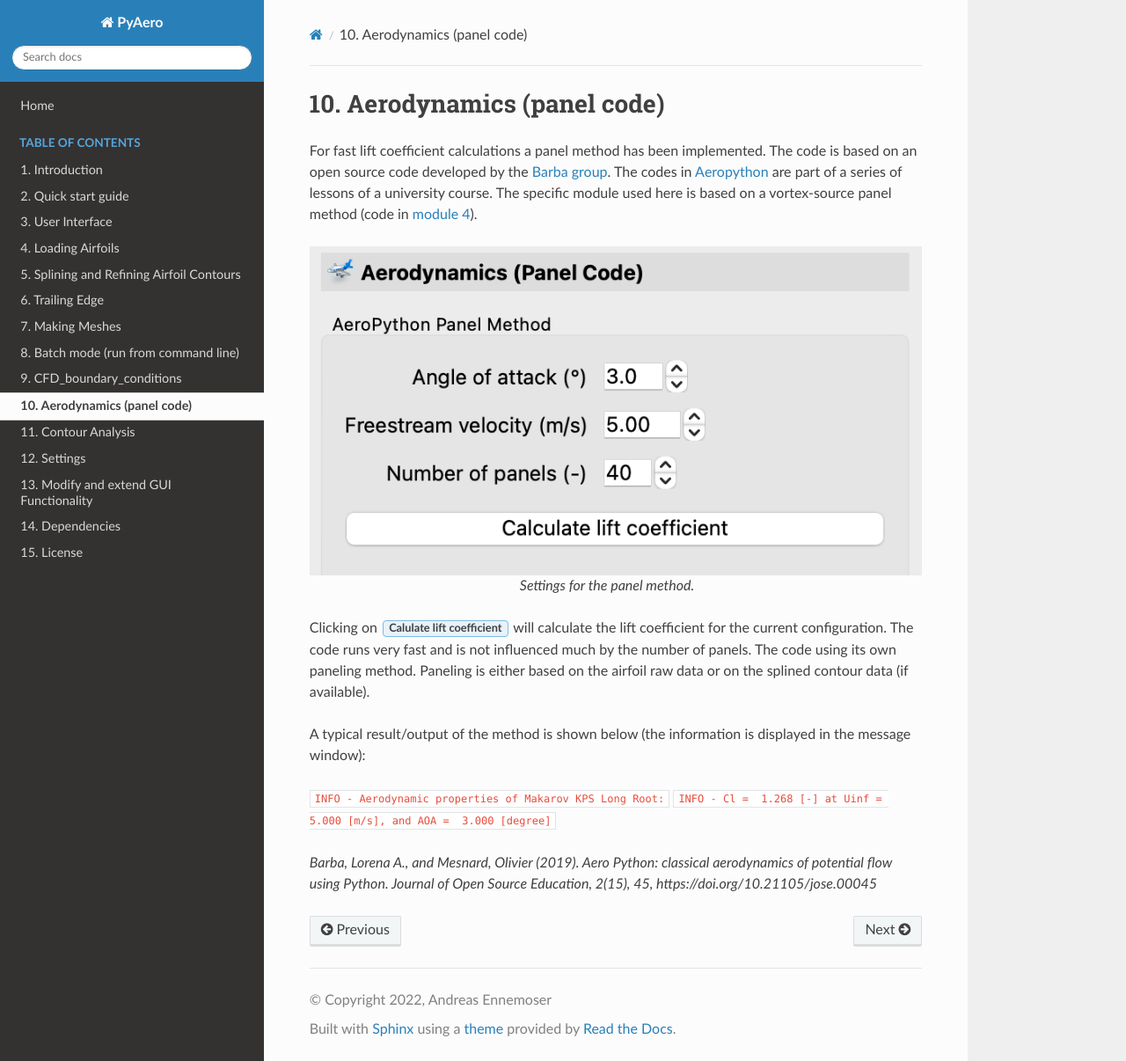
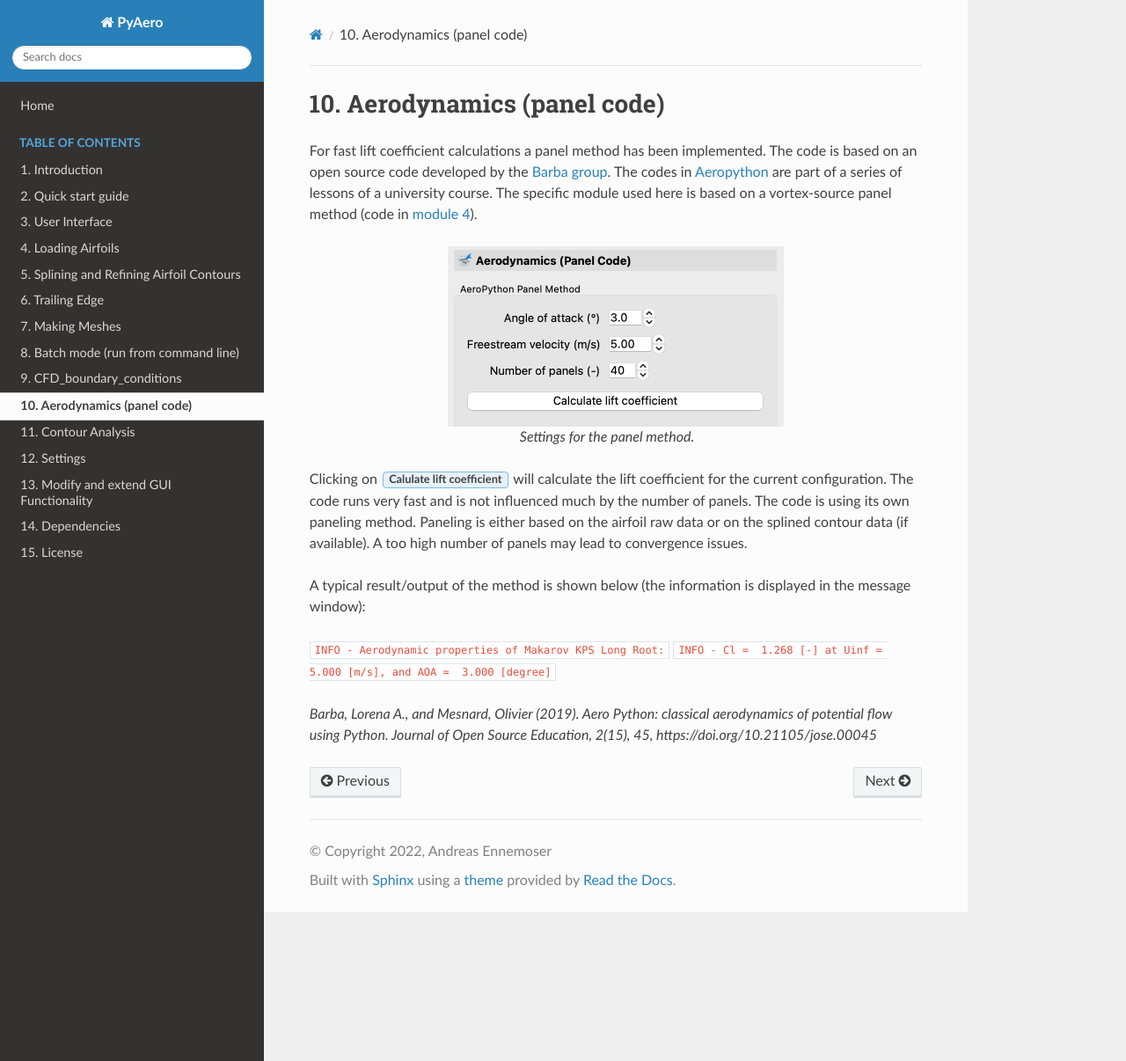
Before and after one commit to chiefenne/PyAero, a Sphinx documentation site: the page built from docs/aerodynamics_panel.rst, in a window 1280 px wide and 1206 px high. Shown: the whole window at 88% size. Built offline with Sphinx 7.4.7 and the Read the Docs theme 2.0.0, drawn with Linux system fonts in a browser that asks for light colours.

Commit message:
update docs

```diff
--- a/docs/aerodynamics_panel.rst
+++ b/docs/aerodynamics_panel.rst
@@ -9,12 +9,13 @@
 .. _figure_aeropython:
 .. figure::  images/AeroPython_settings.png
    :align:   center
+   :scale: 50%
    :target:  _images/AeroPython_settings.png
    :name: AeroPython_settings
 
    Settings for the panel method.
 
-Clicking on :guilabel:`Calulate lift coefficient` will calculate the lift coefficient for the current configuration. The code runs very fast and is not influenced much by the number of panels. The code using its own paneling method. Paneling is either based on the airfoil raw data or on the splined contour data (if available).
+Clicking on :guilabel:`Calulate lift coefficient` will calculate the lift coefficient for the current configuration. The code runs very fast and is not influenced much by the number of panels. The code is using its own paneling method. Paneling is either based on the airfoil raw data or on the splined contour data (if available). A too high number of panels may lead to convergence issues.
 
 A typical result/output of the method is shown below (the information is displayed in the message window):
 
```
